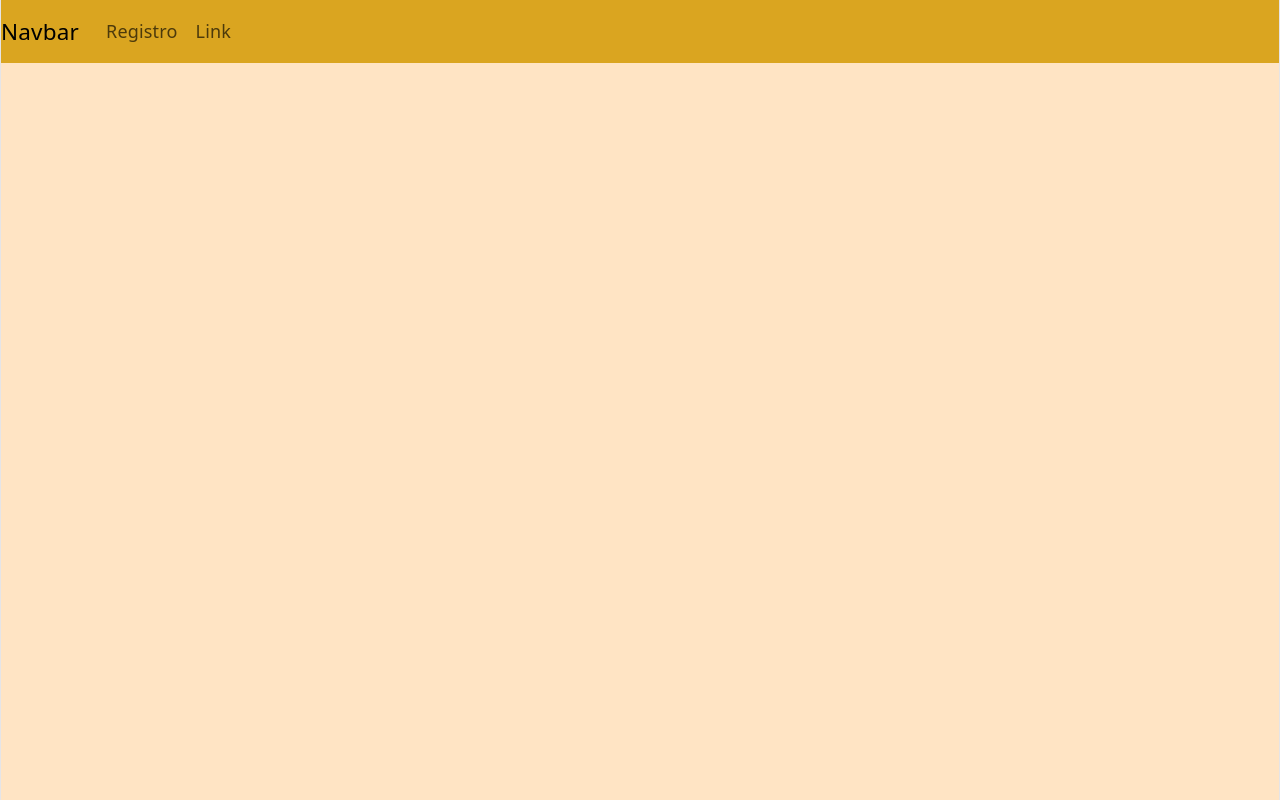
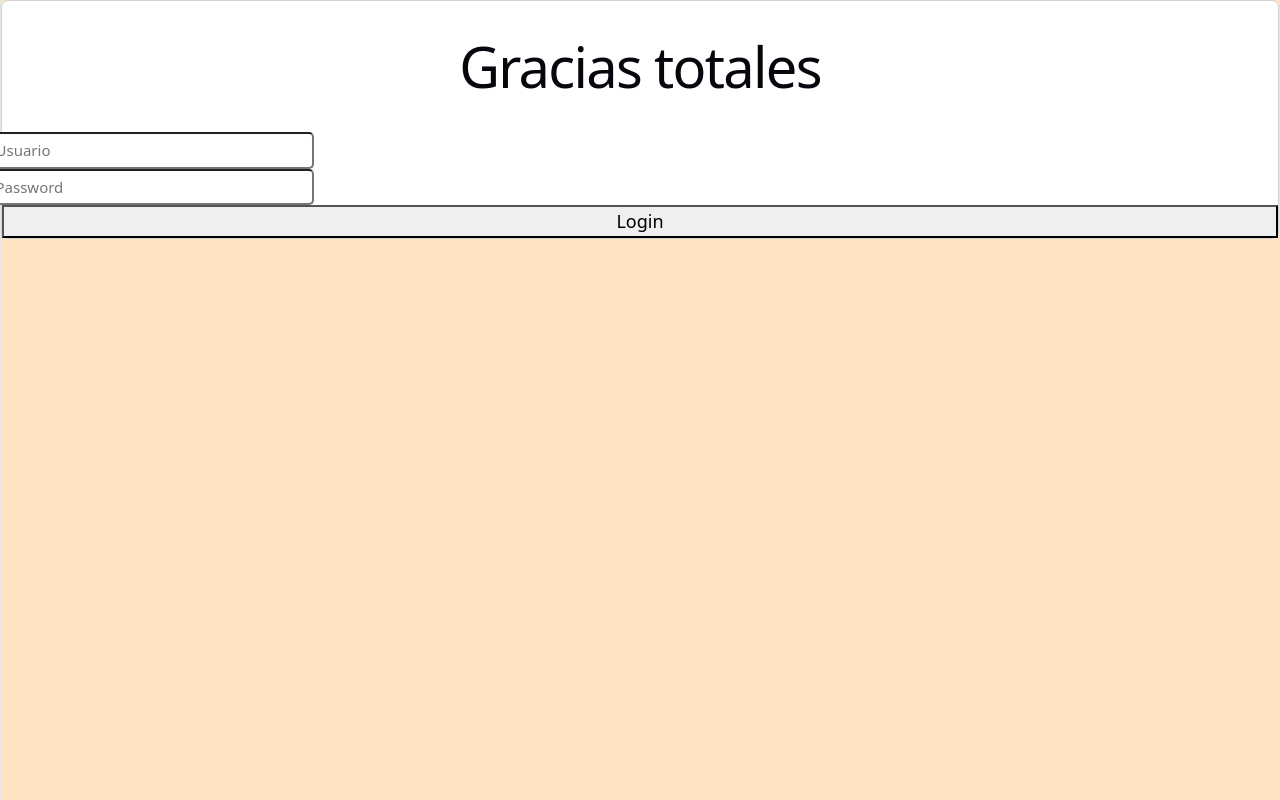
Before and after one commit to JCUYAR/tareo_reactTS, a React (Vite) app: page / in a window 1280 px wide. Built offline with nearby package versions, Linux system fonts and the light colour scheme.

Commit message:
Login module work in progress

```diff
--- a/package.json
+++ b/package.json
@@ -12,6 +12,7 @@
   "dependencies": {
     "axios": "^1.14.0",
     "bootstrap": "^5.3.8",
+    "formik": "^2.4.9",
     "react": "^19.2.4",
     "react-bootstrap": "^2.10.10",
     "react-dom": "^19.2.4"
--- a/src/App.tsx
+++ b/src/App.tsx
@@ -1,9 +1,13 @@
 import Toolbar from "./app/toolbar/Toolbar";
+import LoginPage from "./presentation/pages/loginPage/loginPage";
 
 
 function App() {
   return (
-      <Toolbar />
+    <>
+      <LoginPage />
+    </>
+
   );
 }
 
--- /dev/null
+++ b/src/app/styles/global.css
@@ -0,0 +1,6 @@
+.myInput {
+    color:azure;
+    border-radius: 5px;
+    font-size: 15px;
+    padding: 5px;
+}
--- a/src/main.tsx
+++ b/src/main.tsx
@@ -3,6 +3,7 @@ import { createRoot } from 'react-dom/client'
 import 'bootstrap/dist/css/bootstrap.min.css'
 import './index.css'
 import App from './App.tsx'
+import "./app/styles/global.css";
 
 createRoot(document.getElementById('root')!).render(
   <StrictMode>
--- /dev/null
+++ b/src/presentation/forms/loginForm.types.ts
@@ -0,0 +1,4 @@
+export interface LoginFormInterface {
+    userName: string;
+    password: string;
+}
--- a/src/presentation/pages/loginPage/loginPage.tsx
+++ b/src/presentation/pages/loginPage/loginPage.tsx
@@ -1,11 +1,57 @@
+import { Field, Form, Formik } from 'formik';
+import React, { useState } from 'react';
+import type { LoginFormInterface } from '../../forms/loginForm.types';
+
+const LoginPage: React.FC = () => {
+
+    const loginFormType: LoginFormInterface = {
+        userName: "",
+        password: ""
+    }
+
+    const [initialState, setInitalState] = useState(loginFormType)
 
 
-const loginPage = () => {
+    return (
+        <>
+        <Formik
+      initialValues={initialState}
+      onSubmit={(values) => {
+        console.log(values);
+      }}
+    >
+      {() => (
+        <Form className="card">
+          <h1>Gracias totales</h1>
+          <div className="row">
+            <Field
+                className="myInput col-3"
+                name="userName"
+                placeholder="Usuario"
+            />
+          </div>
+
+          <div className="row">
+            <Field
+                className="myInput col-3"
+                name="password"
+                type="password"
+                placeholder="Password"
+            />
+
+          </div>
+
+          <button type="submit">Login</button>
+        </Form>
+      )}
+    </Formik>
+
+        </>
 
 
-    return {
 
-    }
+
+    )
 }
 
-export default loginPage();
+export default LoginPage;
```
Also changed, not shown: 1 other file (tests, documents, lock files or other folders).
